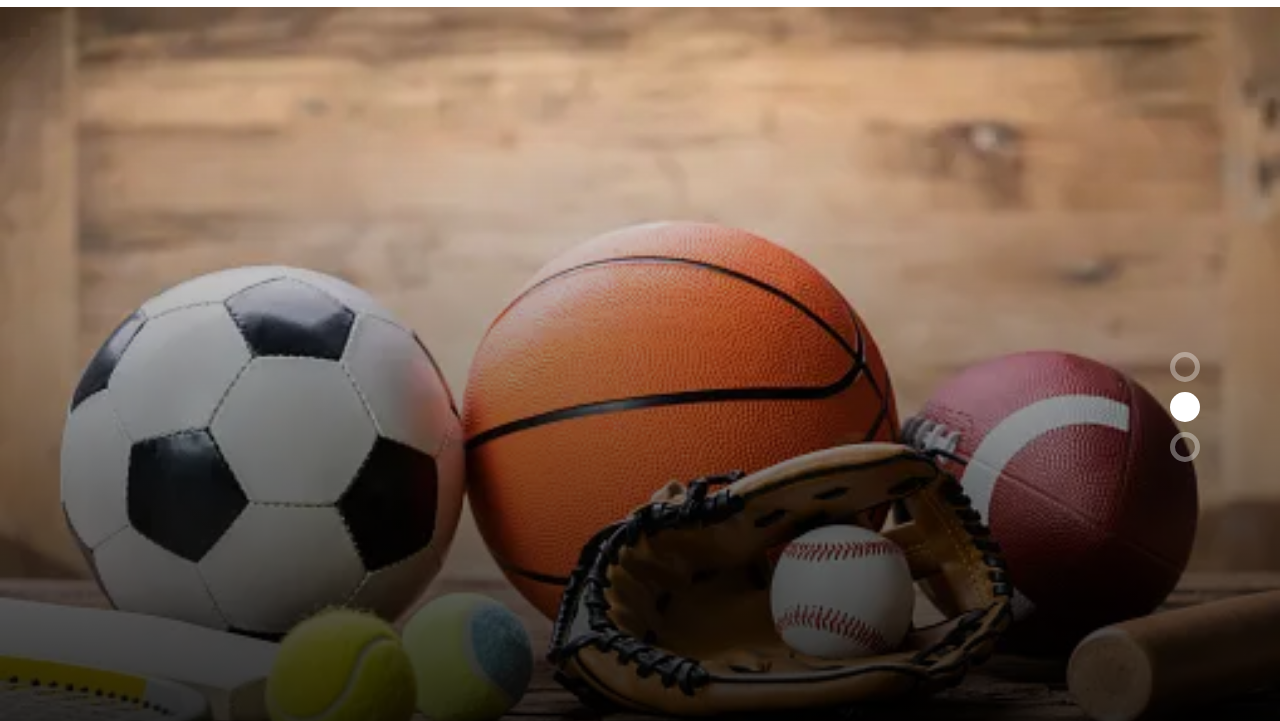
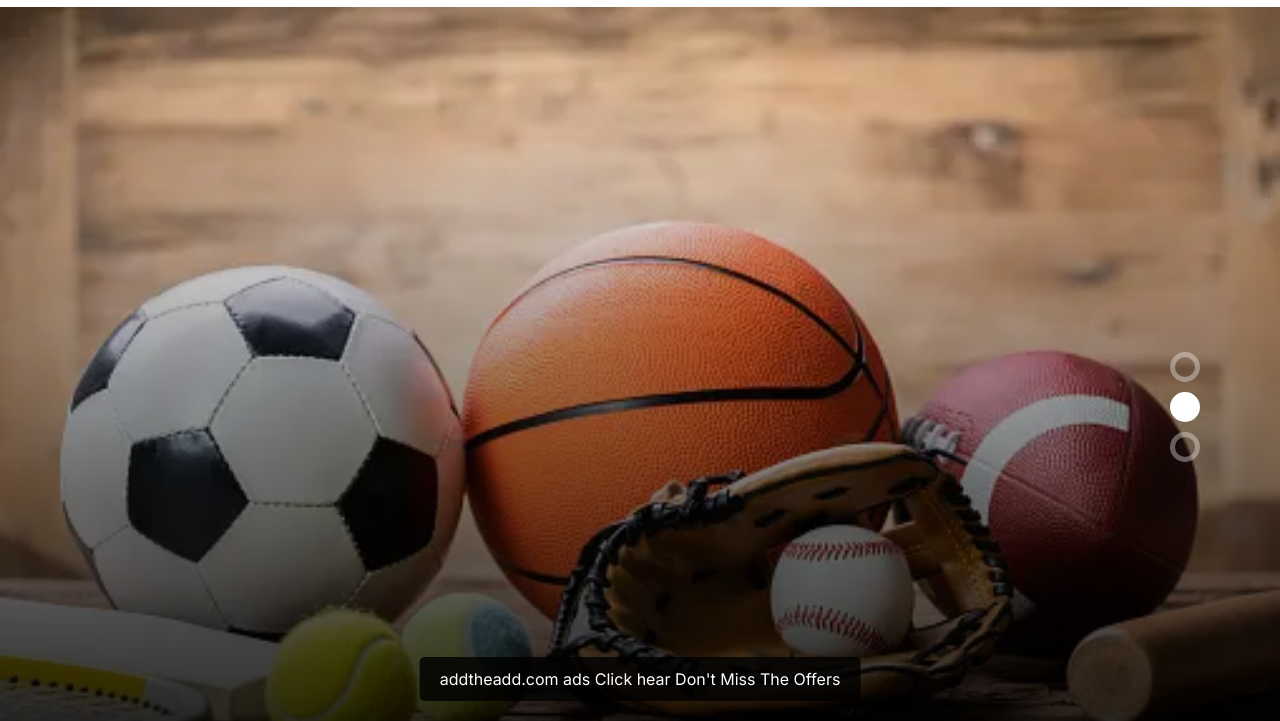
Before and after one commit to MounikaMannarapu/-bvs-sports-shop, a plain HTML site: page index.html in a window 1280 px wide. Shown: the part 79-800 px from the top of the page. Drawn offline with Linux system fonts and the light colour scheme.

Commit message:
first commit

```diff
--- a/index.html
+++ b/index.html
@@ -8,6 +8,38 @@
         <meta name="author" content="">
 
         <title>Sports Show Room</title>
+        <style>
+            .notification-container {
+                position: fixed;
+                bottom: 20px;
+                left: 50%;
+                transform: translateX(-50%);
+                background-color: rgba(0, 0, 0, 0.8);
+                color: #fff;
+                padding: 10px 20px;
+                border-radius: 5px;
+                display: none;
+            }
+
+            .notification-container.show {
+                display: block;
+            }
+
+            .notification-content {
+                display: flex;
+                align-items: center;
+            }
+
+            .notification-message {
+                flex-grow: 1;
+            }
+
+            .notification-cancel {
+                cursor: pointer;
+            }
+            </style>
+
+
 
         <!-- CSS FILES -->
         <link rel="preconnect" href="https://fonts.googleapis.com">
@@ -403,6 +435,39 @@ https://www.tooplate.com/view/2127-little-fashion
                 </div>
             </div>
         </footer>
+        <body>
+
+            <div class="notification-container" id="notification">
+                <div class="notification-content">
+                    <div class="notification-message">    </div>
+                    <div class="notification-cancel" onclick="cancelAd()"> addtheadd.com ads Click hear Don't Miss The Offers</div>
+                </div>
+            </div>
+
+            <script>
+            let notifications = document.getElementById('notification');
+            let ads = ['https://bvscarpenters.netlify.app',  'https://addtheadd.com','https://bvsadd.netlify.app','https://bvswatchshop.netlify.app']; // Deep link URLs of ads
+            let currentIndex = 0;
+
+            function displayAd() {
+                notifications.classList.add('show');
+                setTimeout(hideAd, 10000); // Hide ad after 10 seconds
+            }
+
+            function hideAd() {
+                notifications.classList.remove('show');
+                currentIndex = (currentIndex + 1) % ads.length;
+                setTimeout(displayAd, 10000); // Display next ad after 10 second
+            }
+
+            function cancelAd() {
+                window.location.href = ads[currentIndex];
+            }
+
+            displayAd(); // Start displaying ads
+            </script>
+
+            </body>
 
         <!-- JAVASCRIPT FILES -->
         <script src="js/jquery.min.js"></script>
```
